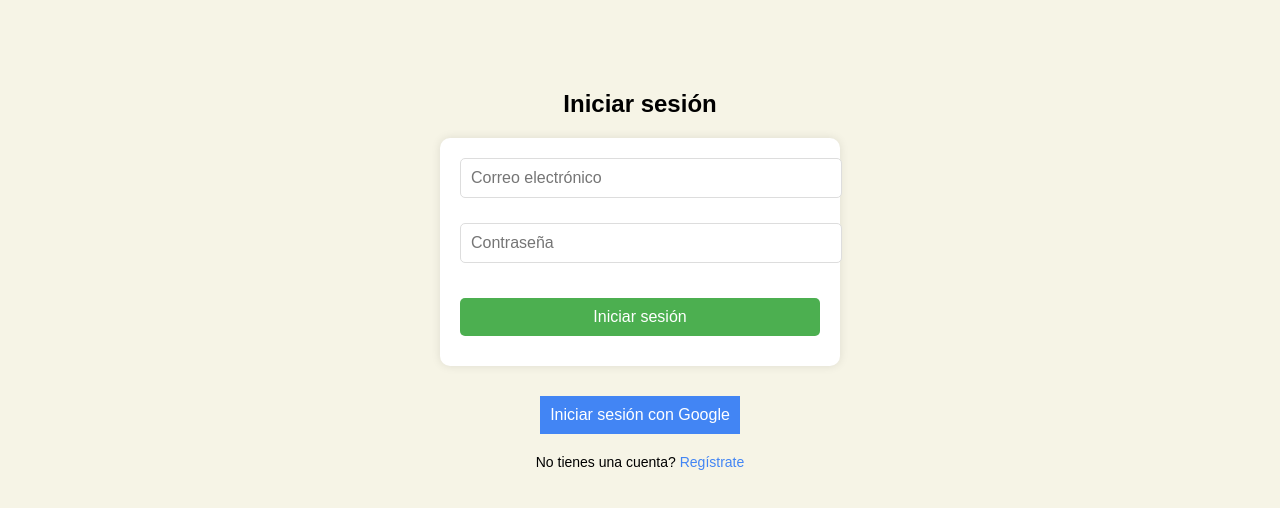
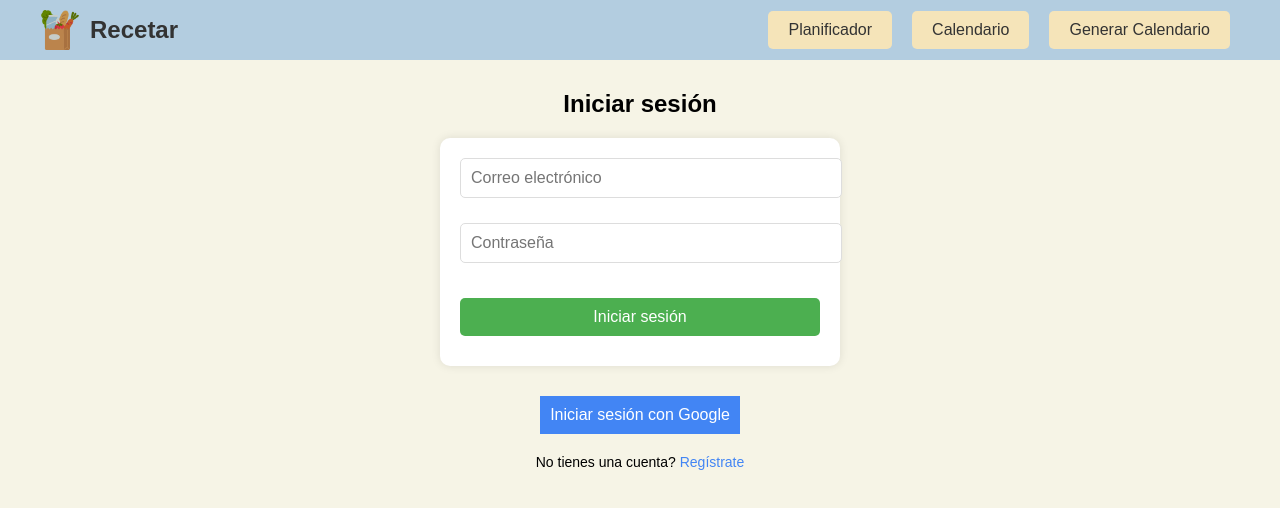
Before and after one commit to AndresAlbizures/Recetar, a React (Create React App) app: page / in a window 1280 px wide. Before the commit this address led to /signin. Shown: the top 508 px of the page. Built offline with nearby package versions, Linux system fonts and the light colour scheme; no server answers.

Commit message:
Recetar v1.2

```diff
--- a/src/App.js
+++ b/src/App.js
@@ -76,30 +76,21 @@ const App = () => {
   };
 
   if (loading) {
-    return <div>Cargando...</div>; // Puedes agregar un spinner o alguna animación de carga aquí
+    return <div>Cargando...</div>;
   }
 
   return (
     <Router>
-      {user ? (
-        <>
-          <Navbar onGenerateCalendar={generateCalendar} />
-          <div className="container">
-            <Routes>
-              <Route path="/" element={<Home meals={meals} addMeal={addMeal} />} />
-              <Route path="/planner" element={<Planner calendar={calendar} />} />
-              <Route path="/meals" element={<MealList />} /> {/* Nueva ruta */}
-              <Route path="*" element={<Navigate to="/" />} /> {/* Redirigir cualquier ruta no válida a la página principal */}
-            </Routes>
-          </div>
-        </>
-      ) : (
+      <Navbar onGenerateCalendar={generateCalendar} />
+      <div className="container">
         <Routes>
-          <Route path="/signup" element={<SignUp />} />
-          <Route path="/signin" element={<SignIn />} />
-          <Route path="*" element={<Navigate to="/signin" />} /> {/* Redirigir cualquier ruta no válida a la página de inicio de sesión */}
+          <Route path="/" element={user ? <Home meals={meals} addMeal={addMeal} /> : <SignIn />} />
+          <Route path="/planner" element={user ? <Planner calendar={calendar} /> : <SignIn />} />
+          <Route path="/meals" element={user ? <MealList /> : <SignIn />} />
+          <Route path="/signup" element={user ? <Navigate to="/" /> : <SignUp />} />
+          <Route path="/signin" element={user ? <Navigate to="/" /> : <SignIn />} />
         </Routes>
-      )}
+      </div>
     </Router>
   );
 };
--- a/src/components/Navbar.js
+++ b/src/components/Navbar.js
@@ -7,6 +7,10 @@ const Navbar = ({ onGenerateCalendar }) => {
     <nav className="navbar">
       <div className="navbar-container">
         <div className="navbar-content">
+          <div className="logo-container">
+            <img src={`${process.env.PUBLIC_URL}/supermercado.png`} alt="Logo" className="logo" />
+            <span className="logo-text">Recetar</span>
+          </div>
           <Link to="/" className="nav-button">Planificador</Link>
           <Link to="/planner" className="nav-button">Calendario</Link>
           <button onClick={onGenerateCalendar} className="nav-button">Generar Calendario</button>
--- a/src/styles.css
+++ b/src/styles.css
@@ -26,6 +26,25 @@
     flex: 1; /* Allows the content to expand and take available space */
 }
 
+/* Logo container styles */
+.logo-container {
+    display: flex;
+    align-items: center;
+    margin-right: auto; /* Align logo to the left */
+}
+
+.logo {
+    height: 40px;
+    margin-right: 10px;
+}
+
+.logo-text {
+    font-size: 1.5rem;
+    font-weight: bold;
+    color: #333; /* Texto oscuro */
+}
+
+/* Styles for nav buttons and links */
 .navbar-content a, .navbar-content button {
     background-color: #F5E4B9; /* Amarillo Suave */
     color: #333; /* Texto oscuro */
@@ -40,12 +59,12 @@
     text-align: center; /* Centra el texto en los botones */
 }
 
-/* Estilos para los botones en estado hover */
+/* Hover styles for nav buttons and links */
 .navbar-content a:hover, .navbar-content button:hover {
     background-color: #D0B8A8; /* Beige Claro */
 }
 
-/* Ajustar el padding-top del body para evitar que el contenido quede debajo del navbar */
+/* Body styles */
 body {
     margin: 0;
     padding: 0;
@@ -54,13 +73,14 @@ body {
     background-color: #F6F4E6; /* Crema */
 }
 
+/* Container styles */
 .container {
     width: 90%;
     max-width: 1200px; /* Ensure the container is centered */
     margin: 0 auto;
 }
 
-/* Estilos específicos para dispositivos móviles */
+/* Responsive styles */
 @media (max-width: 768px) {
     .navbar {
         padding: 10px;
@@ -90,7 +110,7 @@ body {
     }
 }
 
-/* Estilos generales para el contenido */
+/* General styles for form */
 form {
     background-color: #FFF; /* Blanco */
     padding: 20px;
@@ -125,7 +145,7 @@ form button:hover {
     background-color: #45a049; /* Verde más oscuro */
 }
 
-/* Estilos para listas */
+/* List styles */
 ul {
     list-style-type: none;
     padding: 0;
@@ -140,7 +160,7 @@ li {
     color: #333; /* Texto oscuro */
 }
 
-/* Estilos para el botón de agregar a la lista */
+/* Add meal button styles */
 .add-meal-button {
     background-color: #4CAF50; /* Verde estándar */
     color: white;
@@ -156,21 +176,21 @@ li {
     background-color: #45a049; /* Verde más oscuro */
 }
 
-/* Estilos para los encabezados */
+/* Heading styles */
 h1 {
     margin: 20px 0;
     font-size: 24px;
-    color: #2f8855; /* Rosa Palo */
+    color: #2f8855; /* Verde */
     text-align: center;
 }
 
 h3 {
     margin: 10px 0;
     font-size: 18px;
-    color: #66ca6e; /* Rosa Palo */
+    color: #66ca6e; /* Verde Claro */
 }
 
-/* Estilos para el contenedor de autenticación */
+/* Authentication container styles */
 .auth-container {
     text-align: center;
     margin: 20px auto;
@@ -227,7 +247,7 @@ h3 {
     text-decoration: underline;
 }
 
-/* Estilos para la lista de comidas */
+/* Meal list container styles */
 .meal-list-container {
     padding: 20px;
     background-color: #f9f9f9;
```
